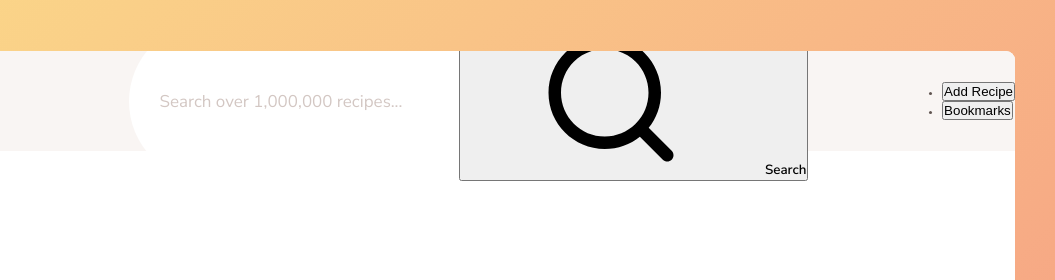
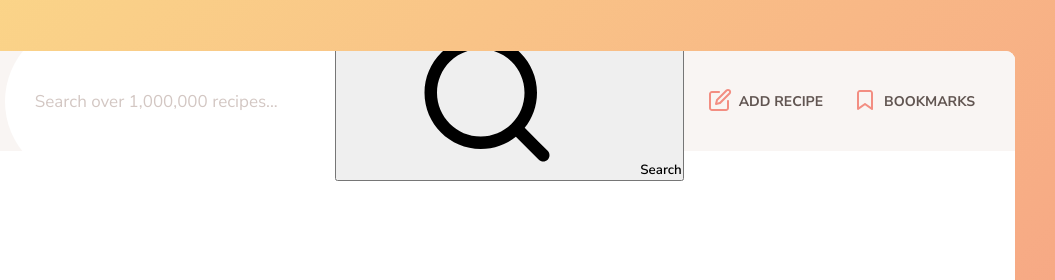
Before and after one commit to shadz22/Forkify, a website built with Parcel: page index.html in a window 1280 px wide. Shown: the top 280 px of the page, 225-1280 px from the left. Built offline with nearby package versions, Linux system fonts and the light colour scheme.

Commit message:
Create scss formatting for the navigation section in the header class

```diff
--- a/index.html
+++ b/index.html
@@ -25,14 +25,20 @@
         </button>
       </form>
       <nav class="nav">
-        <ul class="nav_list">
-          <li class="nav_item">
-            <button class="nav_btn nav_btn--add-recipe">
+        <ul class="nav__list">
+          <li class="nav__item">
+            <button class="nav__btn nav__btn--add-recipe">
+              <svg class="nav__icon">
+                <use href="src/img/icons.svg#icon-edit"></use>
+              </svg>
               <span>Add Recipe</span>
             </button>
           </li>
-          <li class="nav_item">
-            <button class="nav_btn nav_btn--bookmarks">
+          <li class="nav__item">
+            <button class="nav__btn nav__btn--bookmarks">
+              <svg class="nav__icon">
+                <use href="src/img/icons.svg#icon-bookmark"></use>
+              </svg>
               <span>Bookmarks</span>
             </button>
           </li>
--- a/src/sass/_header.scss
+++ b/src/sass/_header.scss
@@ -55,3 +55,51 @@
     font-family: inherit;
   }
 }
+
+.nav {
+  align-self: stretch;
+  margin-right: 2.5rem;
+
+  &__list {
+    list-style: none;
+    display: flex;
+    height: 100%;
+  }
+
+  &__item {
+    position: relative;
+  }
+
+  &__btn {
+    height: 100%;
+    font-family: inherit;
+    color: inherit;
+    font-size: 1.4rem;
+    font-weight: 700;
+    text-transform: uppercase;
+    background: none;
+    border: none;
+    cursor: pointer;
+    padding: 0 1.5rem;
+    transition: all 0.3s;
+
+    display: flex;
+    align-items: center;
+
+    svg {
+      height: 2.4rem;
+      width: 2.4rem;
+      fill: $color-primary;
+      margin-right: 0.7rem;
+      transform: translateY(-1px);
+    }
+
+    &:focus {
+      outline: none;
+    }
+
+    &:hover {
+      background-color: $color-grey-light-2;
+    }
+  }
+}
```
